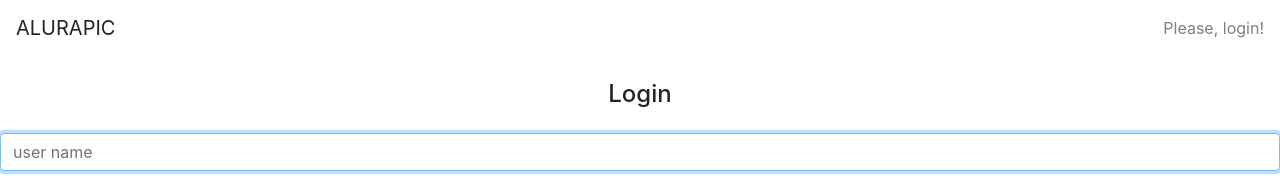
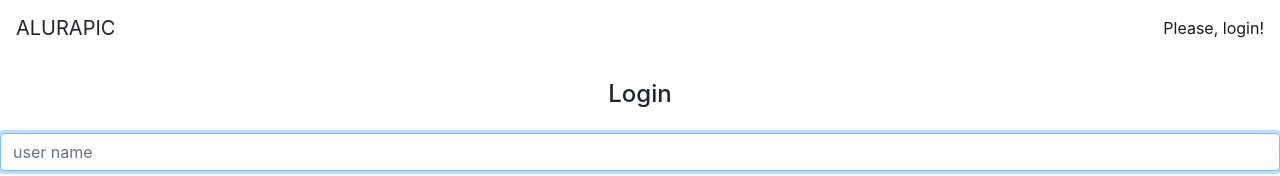
Before and after one commit to luizrenato2012/alurapic-2, an Angular app: page / in a window 1280 px wide. Shown: the top 176 px of the page. Built offline with nearby package versions, Linux system fonts and the light colour scheme.

Commit message:
Criado link para pgina de login

```diff
--- a/src/app/core/core.module.ts
+++ b/src/app/core/core.module.ts
@@ -1,10 +1,14 @@
 import { NgModule } from '@angular/core';
 import { HeaderComponent } from './header/header.component';
 import { CommonModule } from '@angular/common';
+import { RouterModule } from '@angular/router';
 
 @NgModule({
     declarations : [HeaderComponent],
-    imports: [CommonModule],
+    imports: [
+        CommonModule,
+        RouterModule
+    ],
     exports : [HeaderComponent]
 })
 export class CoreModule {
--- a/src/app/core/header/header.component.html
+++ b/src/app/core/header/header.component.html
@@ -9,7 +9,7 @@
 
         <ng-template #login>
             <span class="navbar-text">
-                Please, login!
+                <a [routerLink]="['']">Please, login!</a>
             </span>
         </ng-template>
     </nav>
```
